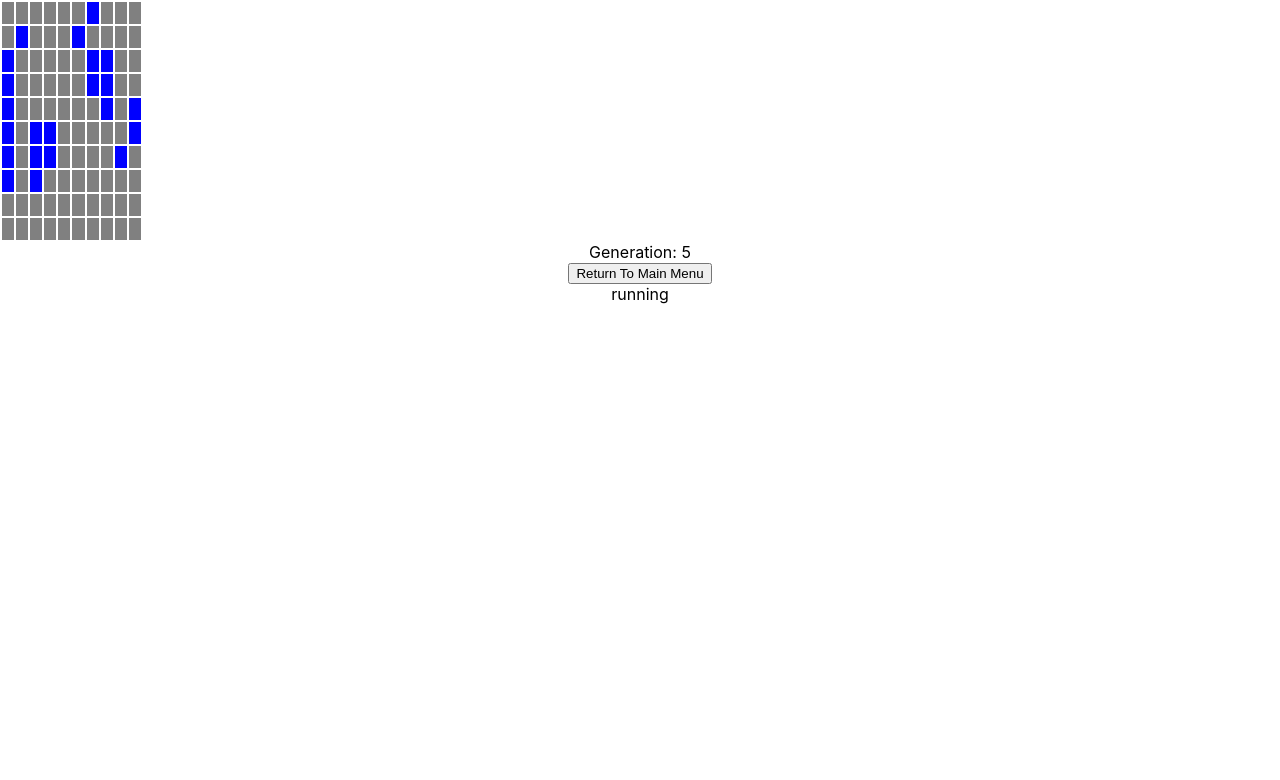
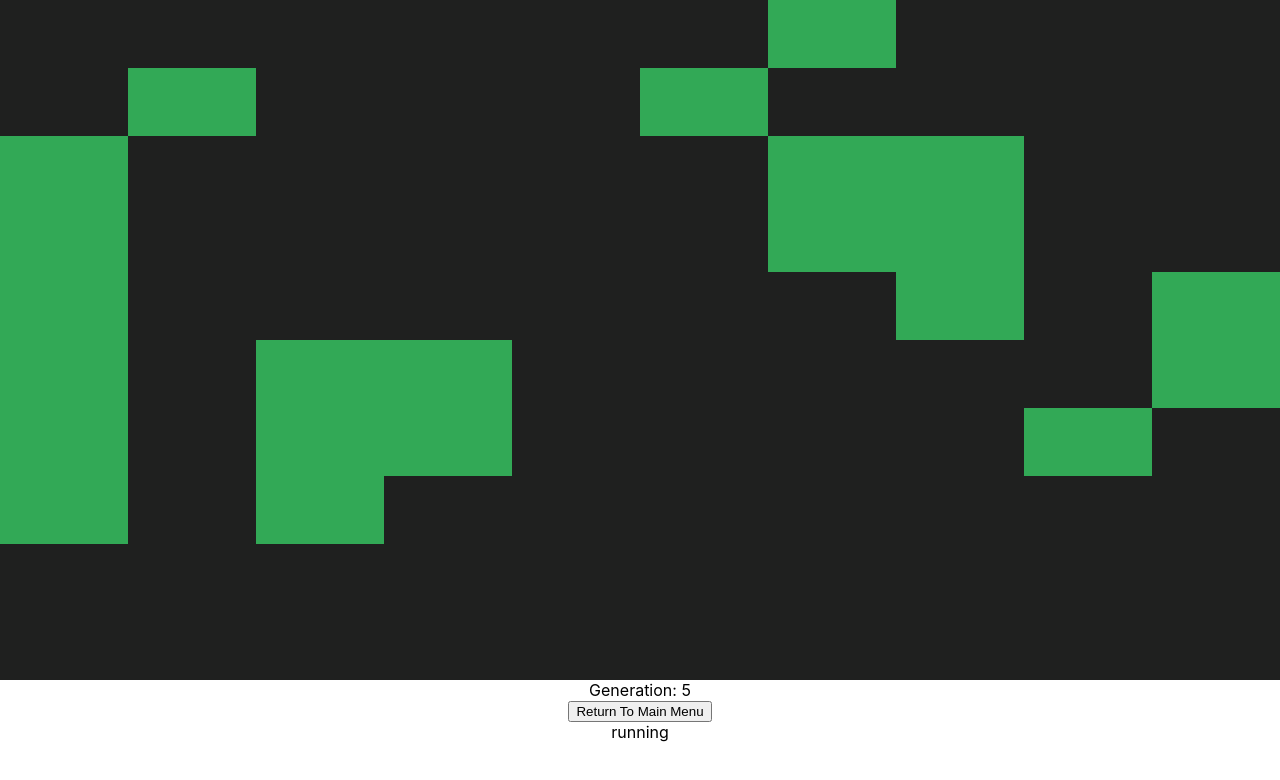
Before and after one commit to OmriS1996/game-of-life, a React (Create React App) app: page / in a window 1280 px wide. Both pictures are taken after a click on the button "Start Game". Shown: the top 780 px of the page. Built offline with nearby package versions, Linux system fonts and the light colour scheme.

Commit message:
Grid visuals
updated Grid.tsx and Grid.css to look slightly better, changed the html from using a table to divs for more flexability

```diff
--- a/src/Pages/Grid/Grid.css
+++ b/src/Pages/Grid/Grid.css
@@ -1,18 +1,34 @@
-.item {
-  width: 1px;
-  height: 1px;
+.mainContainer {
+  height: 100vh;
 }
 
-td:hover {
+.grid {
+  height: 85%;
+  display: flex;
+  flex-direction: column;
+}
+
+.row {
+  display: flex;
+  flex-grow: 1;
+  flex-direction: row;
+  min-height: 0;
+}
+
+.row div {
+  flex-grow: 1;
+}
+
+.row div:hover {
   cursor: pointer;
 }
 
 .alive {
   color: blue;
-  background-color: blue;
+  background-color: #32a956;
 }
 
 .dead {
   color: gray;
-  background-color: gray;
+  background-color: #1f201f;
 }
--- a/src/Pages/Grid/Grid.tsx
+++ b/src/Pages/Grid/Grid.tsx
@@ -67,28 +67,27 @@ export default function Grid(props) {
 
   return (
     <>
-      <div>
-        <table className="grid">
-          <tbody>
+      <div className="mainContainer">
+        <div className="grid">
           {mainArray.map((y, indexY) => (
-              <tr className="row" key={`${indexY}`}>
+            <div className="row" key={`${indexY}`}>
               {y.map((x, indexX) => (
-                  <td
+                <div
                   onClick={() => changeStatus(indexY, indexX)}
                   className={x === 1 ? aliveClass : deadClass}
                   key={`${indexX},${indexY}`}
-                  >
-                    {x}
-                  </td>
+                ></div>
               ))}
-              </tr>
+            </div>
           ))}
-          </tbody>
-        </table>
+        </div>
+
+        <div className="gameInfo">
           <div>Generation: {generation}</div>
           <button onClick={returnToMenu}>Return To Main Menu</button>
           <div>{stableState ? "stable" : "running"}</div>
         </div>
+      </div>
     </>
   );
 }
```
Also changed, not shown: 1 other file (tests, documents, lock files or other folders). Lines whose indentation alone changed are shown as unchanged.
